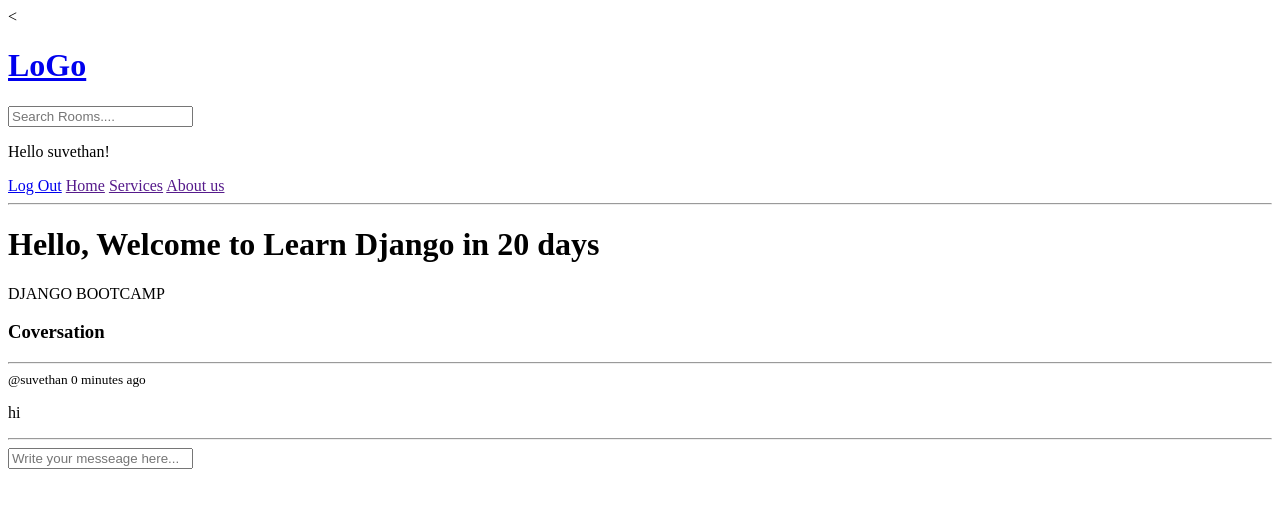
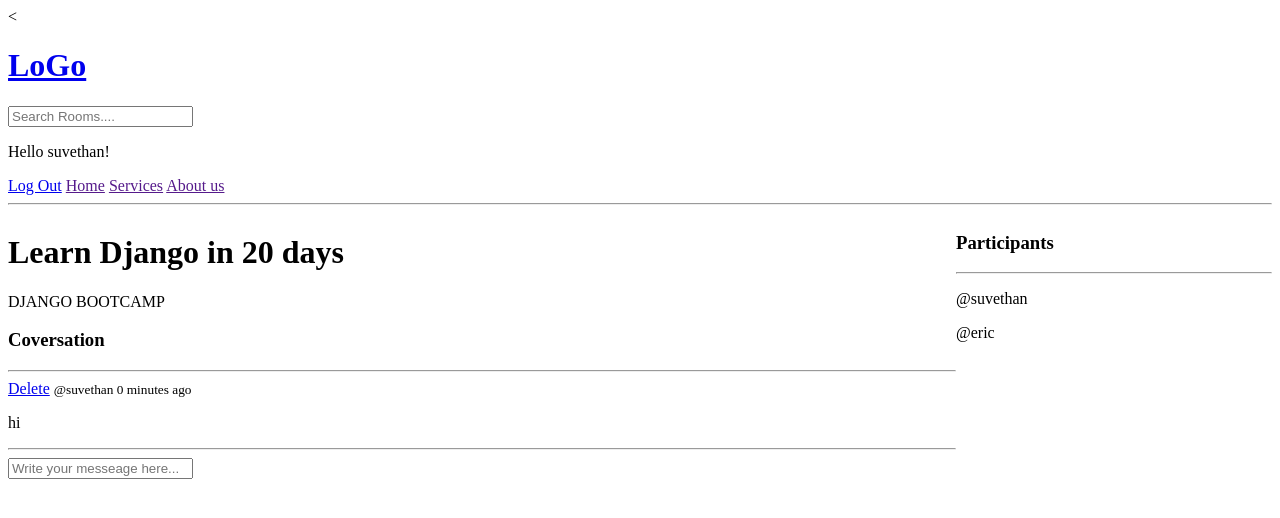
Before and after one commit to shansuvethan18/Django-learn, a Django app: page /test/room/9/ in a window 1280 px wide. Shown: the top 518 px of the page. Run offline with Django 5.2, Linux system fonts and the light colour scheme; a user stored in the database is signed in; data comes from the database, SQL or seed files in the repository; both versions use the stored data as it was after the commit.

Commit message:
Messages CRUD P-2

```diff
--- a/test_app/models.py
+++ b/test_app/models.py
@@ -15,7 +15,7 @@ class Room(models.Model):
     topic = models.ForeignKey(Topic, on_delete=models.SET_NULL, null=True)
     name = models.CharField(max_length=200)
     description = models.TextField(null=True, blank=True)
-    # participants =
+    participants = models.ManyToManyField(User, related_name='participants', blank=True)
     updated = models.DateTimeField(auto_now=True)
     created = models.DateTimeField(auto_now_add=True)
 
--- a/test_app/templates/test_app/room.html
+++ b/test_app/templates/test_app/room.html
@@ -1,11 +1,25 @@
 {% extends "main.html" %} {% block content %}
-<h1>Hello, Welcome to {{room.name}}</h1>
+
+<style>
+  .room-container {
+    display: grid;
+    grid-template-columns: 3fr 1fr;
+  }
+</style>
+
+<div class="room-container">
+  <div>
+    <h1>{{room.name}}</h1>
     <p>{{room.description}}</p>
+
     <div class="comment-wrapper">
       <h3>Coversation</h3>
       <hr />
       {% for message in room_messages %}
       <div>
+        {% if request.user == message.user %}
+        <a href="{% url 'delete-message' message.id %}">Delete</a>
+        {% endif %}
         <small> @{{message.user}} {{message.created | timesince}} ago </small>
         <p>{{message.body}}</p>
         <hr />
@@ -17,7 +31,25 @@
     <div class="comment-form">
       <form method="POST" action="">
         {% csrf_token %}
-    <input type="text" name="body" placeholder="Write your messeage here..." />
+        <input
+          type="text"
+          name="body"
+          placeholder="Write your messeage here..."
+        />
       </form>
     </div>
-{% endif %} {% endblock content %}
+    {% endif %}
+  </div>
+
+  <div>
+    <h3>Participants</h3>
+    <hr />
+
+    {% for user in participants %}
+    <div>
+      <p>@{{user.username}}</p>
+    </div>
+    {% endfor %}
+  </div>
+</div>
+{% endblock content %}
--- a/test_app/urls.py
+++ b/test_app/urls.py
@@ -10,6 +10,8 @@ urlpatterns = [
     path('create-room/', views.createRoom,name="create-room"),
     path('update-room/<str:pk>', views.updateRoom,name="update-room"),
     path('delete-room/<str:pk>', views.deleteRoom,name="delete-room"),
+    path('delete-message/<str:pk>', views.deleteMessage,name="delete-message"),
+
     path('sample/', views.samplePage,name="sample"),
     path('sample2/', views.samplePage2,name="sample2")
 ]
--- a/test_app/views.py
+++ b/test_app/views.py
@@ -87,6 +87,7 @@ def room(request,pk):
     #         room = i
 
     room_messages = room.message_set.all().order_by('-created')
+    participants = room.participants.all()
 
     if request.method == 'POST':
         message = Message.objects.create(
@@ -94,11 +95,13 @@ def room(request,pk):
             room=room,
             body=request.POST.get('body')
         )
+        room.participants.add(request.user)
         return redirect('room', pk=room.id)
 
 
 
-    context = {'room':room, 'room_messages': room_messages}
+    context = {'room':room, 'room_messages': room_messages,
+               'participants':participants}
 
     return render(request, 'test_app/room.html',context)
 
@@ -153,3 +156,17 @@ def samplePage(request):
 
 def samplePage2(request):
     return render(request, 'test_app/test2.html')
+
+
+@login_required(login_url='login')
+def deleteMessage(request, pk):
+    message = Message.objects.get(id=pk)
+
+    if request.user != message.user:
+            return HttpResponse('You are not allowed here!')
+
+    if request.method == 'POST':
+        message.delete()
+        return redirect('home')
+
+    return render(request, 'test_app/delete.html', {'obj':message})
```
Also changed, not shown: db.sqlite3, test_app/migrations/0003_alter_room_options_room_participants.py (added). Lines whose indentation alone changed are shown as unchanged.
